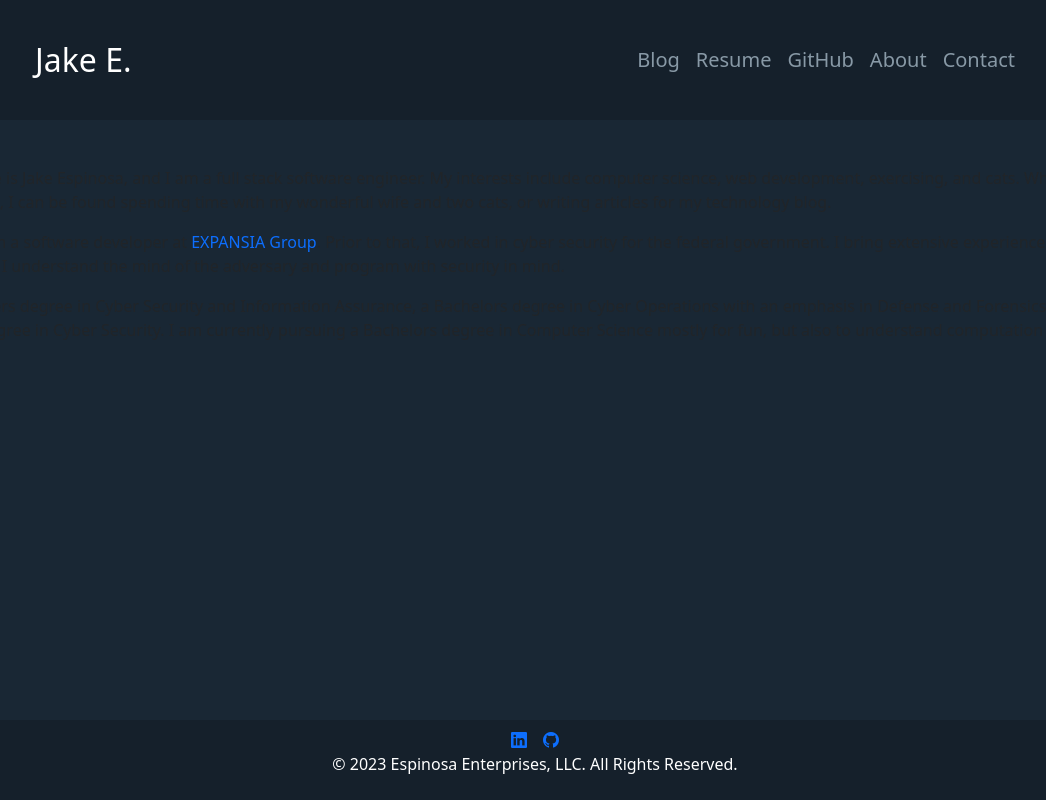
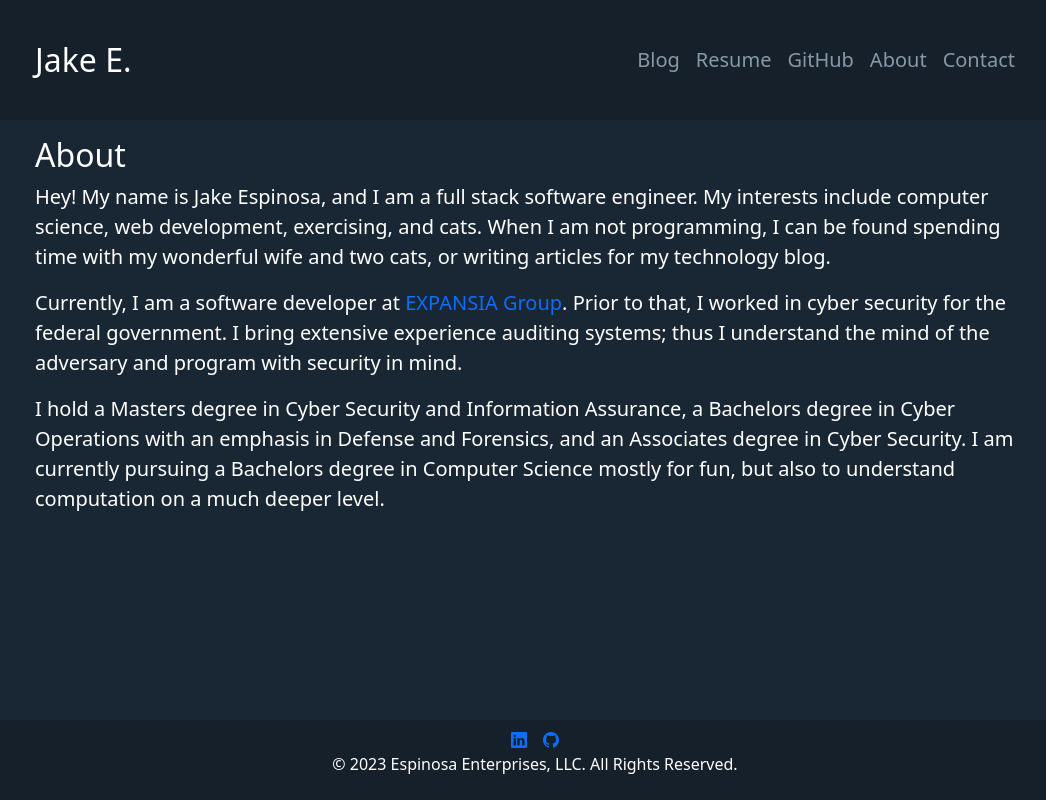
Before and after one commit to jakeEspinosa/portfolio, a Vue app: page /about in a window 1280 px wide. Shown: the whole page, without its empty margins (105-1151 px from the left). Built offline with nearby package versions, Linux system fonts and the light colour scheme.

Commit message:
Style about page.

```diff
--- a/src/components/main-view/MainContent.vue
+++ b/src/components/main-view/MainContent.vue
@@ -4,7 +4,11 @@ See LICENSE.txt for details.
 -->
 
 <template>
-  <div class="secondary-bg min-dvh-75">
-    <router-view />
+  <div class="secondary-bg min-dvh-75 container-fluid">
+    <div
+      class="w-80vw justify-items-center container-fluid justify-content-center"
+    >
+      <router-view />
+    </div>
   </div>
 </template>
--- a/src/views/AboutPage.vue
+++ b/src/views/AboutPage.vue
@@ -4,25 +4,25 @@ See LICENSE.txt for details.
 -->
 
 <template>
-  <h2>About</h2>
-  <p>
+  <h2 class="main-text pt-3">About</h2>
+  <p class="main-text fs-5">
     Hey! My name is Jake Espinosa, and I am a full stack software engineer. My
     interests include computer science, web development, exercising, and cats.
     When I am not programming, I can be found spending time with my wonderful
     wife and two cats, or writing articles for my technology blog.
   </p>
-  <p>
+  <p class="main-text fs-5">
     Currently, I am a software developer at
     <a
       href="https://expansiagroup.com"
       target="_blank"
-      class="italic link-opacity-50-hover link-underline-secondary link-underline-opacity-50-hover link-underline-opacity-0"
+      class="link-opacity-50-hover link-underline-secondary link-underline-opacity-50-hover link-underline-opacity-0"
       >EXPANSIA Group</a
     >. Prior to that, I worked in cyber security for the federal government. I
     bring extensive experience auditing systems; thus I understand the mind of
     the adversary and program with security in mind.
   </p>
-  <p>
+  <p class="main-text fs-5 mb-0 pb-2">
     I hold a Masters degree in Cyber Security and Information Assurance, a
     Bachelors degree in Cyber Operations with an emphasis in Defense and
     Forensics, and an Associates degree in Cyber Security. I am currently
```
